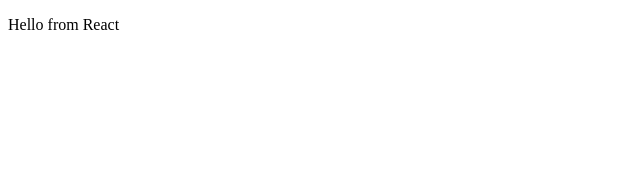
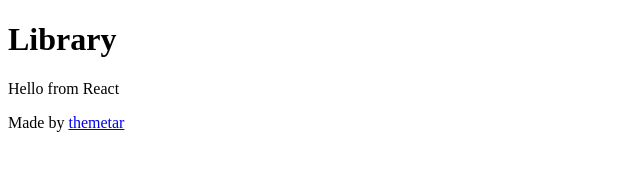
Before and after one commit to themetar/library-app-react, a React app: page src/index.html in a window 1280 px wide. Shown: the whole page, without its empty margins (0-640 px from the left). Built offline with nearby package versions, Linux system fonts and the light colour scheme.

Commit message:
Add skeleton html

```diff
--- a/src/index.html
+++ b/src/index.html
@@ -6,6 +6,12 @@
   <title>Library</title>
 </head>
 <body>
-  Hello World!
+  <div class="container">
+    <header>
+      <h1>Library</h1>
+    </header>
+    <div id="bookshelf"></div>
+  </div>
+  <footer>Made by <a href="https://github.com/themetar" target="_blank">themetar</a></footer>
 </body>
 </html>
--- a/src/index.js
+++ b/src/index.js
@@ -5,4 +5,4 @@
   return <p>Hello from React</p>
 }
 
-ReactDOM.render(<App />, document.body);
+ReactDOM.render(<App />, document.getElementById("bookshelf"));
```
